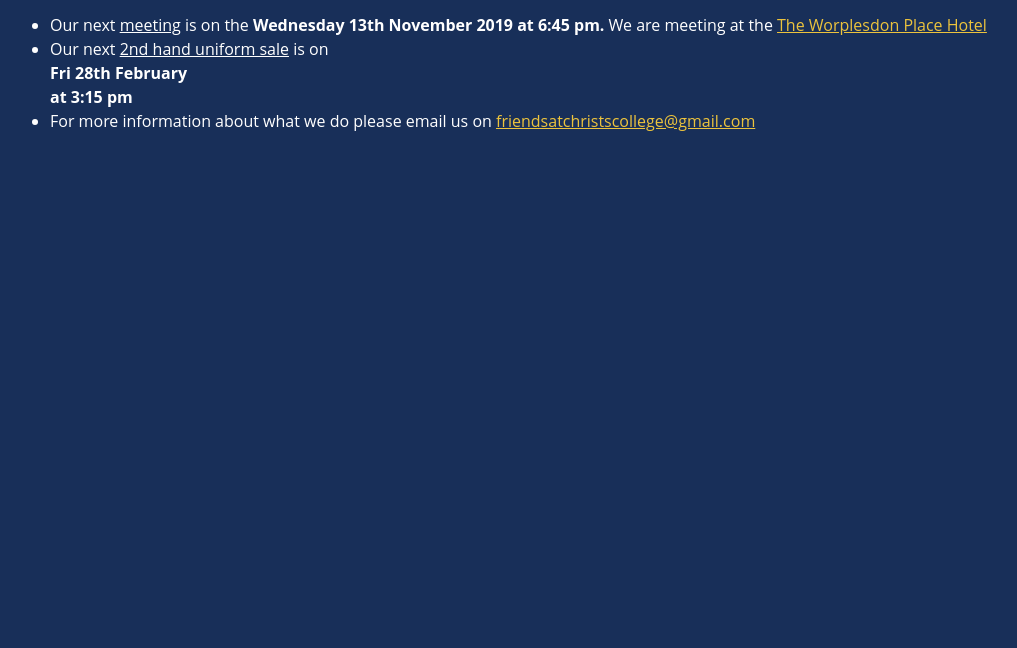
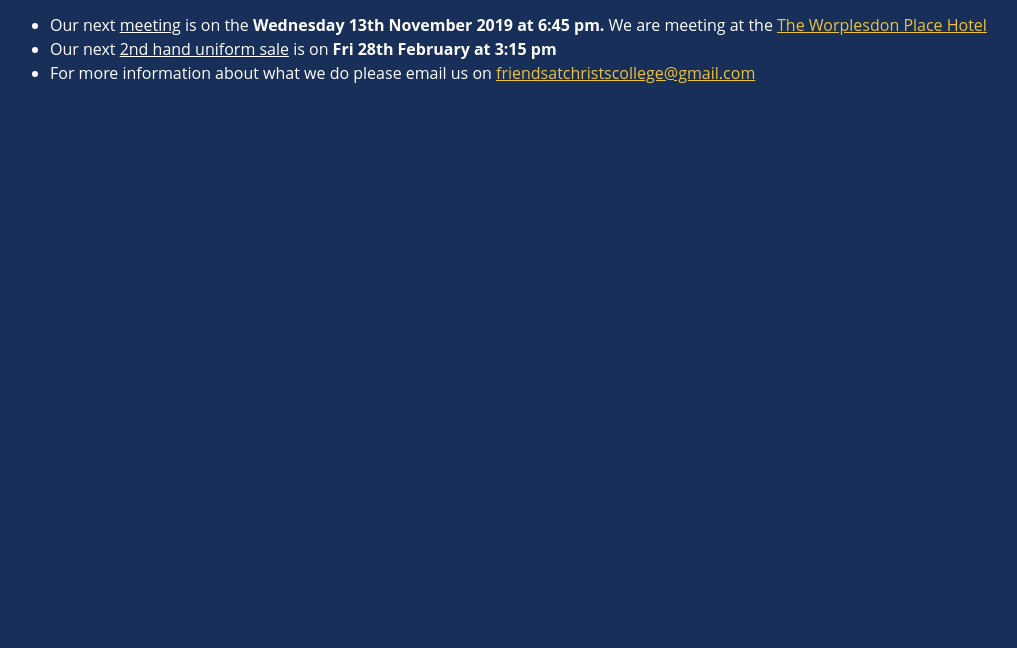
Before and after one commit to nrstirzaker/FCCMain, a plain HTML site: page index.html in a window 1280 px wide. Shown: the part 152-800 px from the top of the page, without its empty margins (48-1065 px from the left). Drawn offline with nearby package versions, Linux system fonts and the light colour scheme.

Commit message:
use span

```diff
--- a/index.html
+++ b/index.html
@@ -33,7 +33,7 @@
         <ul>
             <li>Our next <u>meeting</u> is on the <b>Wednesday 13th November 2019 at 6:45 pm.</b> We are meeting at the
                 <a href="https://www.worplesdonplace.co.uk/">The Worplesdon Place Hotel</a></li>
-            <li>Our next <u>2nd hand uniform sale</u> is on <b><div id="2ndHandDate"></div> at 3:15 pm</b></li>
+            <li>Our next <u>2nd hand uniform sale</u> is on <b><span id="2ndHandDate"></span> at 3:15 pm</b></li>
             <li>For more information about what we do please email us on <a
                     href="mailto:friendsatchristscollege@gmail.com">friendsatchristscollege@gmail.com</a></li>
         </ul>
```
